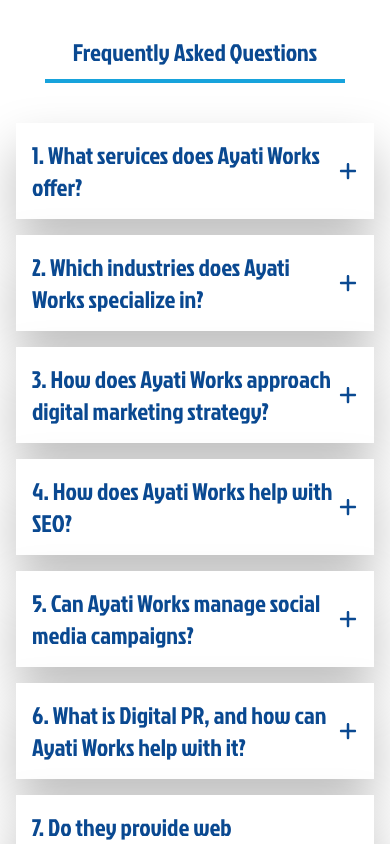
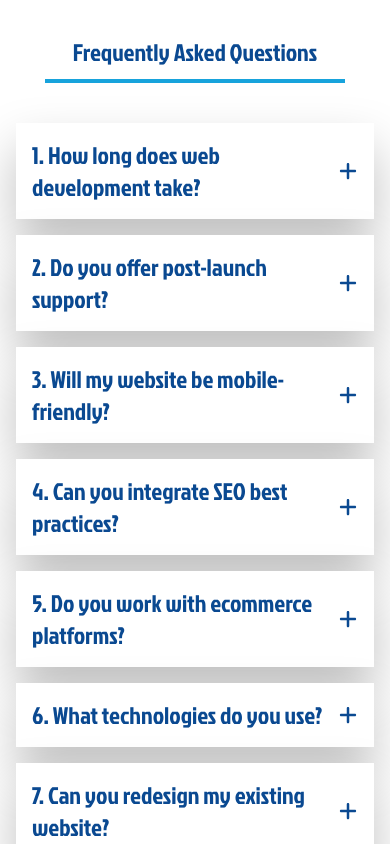
Before and after one commit to ayatiworkstechnologies/ayatiworks-frontend, a Next.js app: page / in a window 390 px wide. Shown: the part 9520-10364 px from the top of the page. Built offline with nearby package versions, Linux system fonts and the light colour scheme.

Commit message:
01/12/2025 added home faq 1

```diff
--- /dev/null
+++ b/src/app/components/Web Development/FAQSection.jsx
@@ -0,0 +1,164 @@
+"use client";
+import { useState } from "react";
+
+import { FaPlus, FaMinus } from "react-icons/fa6";
+
+import { motion, AnimatePresence } from "framer-motion";
+
+const faqs = [
+  {
+    question: "1. How long does web development take?",
+    answer:
+      "Most projects, including ecommerce sites, take 6-12 weeks, ensuring quality and performance. The timeline can be over 6 weeks and under 6 weeks depending on the scope of work arrived by the client and our experts.",
+  },
+  {
+    question: "2. Do you offer post-launch support?",
+    answer:
+      "Yes, we provide ongoing website maintenance for security, updates, and optimization.",
+  },
+  {
+    question: "3. Will my website be mobile-friendly?",
+    answer:
+      "Absolutely. Every website we build is fully responsive and optimized for mobile, tablet, and desktop devices.",
+  },
+  {
+    question: "4. Can you integrate SEO best practices?",
+    answer:
+      "Yes. We follow SEO-friendly coding standards, integrate meta tags, schema, and optimize content to improve search engine rankings.",
+  },
+  {
+    question: "5. Do you work with ecommerce platforms?",
+    answer:
+      "Yes, we specialize in ecommerce development using platforms like Shopify, WooCommerce, and custom solutions tailored to your needs.",
+  },
+  {
+    question: "6. What technologies do you use?",
+    answer:
+      "Our team works with modern stacks including React, Node.js, Next.js, WordPress, and Shopify to deliver high-performance, scalable websites.",
+  },
+  {
+    question: "7. Can you redesign my existing website?",
+    answer:
+      "Yes, we can refresh and modernize your current site to improve design, user experience, and performance while retaining your brand identity.",
+  },
+  {
+    question: "8. How do you ensure website security?",
+    answer:
+      "We implement SSL, firewalls, regular updates, and follow industry best practices to ensure your site remains secure.",
+  },
+  {
+    question: "9. Will I be able to manage my website after launch?",
+    answer:
+      "Yes, we provide CMS-based solutions and training so your team can easily update content, products, and pages without coding knowledge.",
+  },
+  {
+    question: "10. How much does web development cost?",
+    answer:
+      "Costs vary based on complexity, features, and integrations. After understanding your requirements, we provide a tailored quote that aligns with your budget and goals.",
+  },
+];
+
+export default function FAQSection() {
+  const [openIndex, setOpenIndex] = useState(null);
+
+  const toggleFAQ = (index) => {
+    setOpenIndex(openIndex === index ? null : index);
+  };
+
+  return (
+    <section className="section bg-white">
+      <div className="section-container">
+        {/* Heading */}
+        <motion.div
+          initial={{ opacity: 0, y: 40 }}
+          whileInView={{ opacity: 1, y: 0 }}
+          viewport={{ once: true, amount: 0.3 }}
+          transition={{ duration: 0.7, ease: "easeOut" }}
+          className="mb-10 text-center"
+        >
+          <h2 className="section-title font-medium text-center mb-3">
+            Frequently Asked Questions
+          </h2>
+          <motion.div
+            initial={{ scaleX: 0 }}
+            whileInView={{ scaleX: 1 }}
+            viewport={{ once: true }}
+            transition={{ duration: 0.6, ease: "easeInOut", delay: 0.3 }}
+            className="bg-secondary h-1 w-[300px] mt-2 mx-auto origin-left"
+          />
+        </motion.div>
+
+        <div className="grid grid-cols-1 lg:grid-cols-2 gap-12 items-start">
+          {/* Left: FAQ List */}
+          <div className="space-y-4">
+            {faqs.map((faq, index) => (
+              <motion.div
+                key={index}
+                initial={{ opacity: 0, y: 20 }}
+                whileInView={{ opacity: 1, y: 0 }}
+                viewport={{ once: true }}
+                transition={{ duration: 0.4, delay: index * 0.1 }}
+                className=" shadow-2xl bg-white p-4"
+              >
+                <button
+                  className="flex justify-between items-center w-full text-left"
+                  onClick={() => toggleFAQ(index)}
+                >
+                  <span className="font-medium font-primary text-2xl text-primary">
+                    {faq.question}
+                  </span>
+                  <motion.span
+                    animate={{ rotate: openIndex === index ? 180 : 0 }}
+                    transition={{ duration: 0.3 }}
+                    className="text-primary text-xl"
+                  >
+                    {openIndex === index ? <FaMinus /> : <FaPlus />}
+                  </motion.span>
+                </button>
+
+                {/* Animated Answer */}
+                <AnimatePresence>
+                  {openIndex === index && (
+                    <motion.div
+                      key="content"
+                      initial={{ opacity: 0, height: 0 }}
+                      animate={{ opacity: 1, height: "auto" }}
+                      exit={{ opacity: 0, height: 0 }}
+                      transition={{ duration: 0.4, ease: "easeInOut" }}
+                      className="overflow-hidden"
+                    >
+                      <p className="text-secondary font-secondary text-lg leading-6 mt-3">
+                        {faq.answer}
+                      </p>
+                    </motion.div>
+                  )}
+                </AnimatePresence>
+              </motion.div>
+            ))}
+          </div>
+
+          {/* Right: Illustration */}
+          <motion.div
+            initial={{ opacity: 0, scale: 0.9 }}
+            whileInView={{ opacity: 1, scale: 1 }}
+            viewport={{ once: true }}
+            transition={{ duration: 0.6, ease: "easeOut", delay: 0.2 }}
+            className="flex flex-col items-center text-center space-y-6"
+          >
+            <div>
+              <img
+                src="https://ayatiworks-storage.s3.us-east-1.amazonaws.com/assets/faq-img.png"
+                alt="FAQ Illustration"
+                className="w-full "
+              />
+            </div>
+            <h3 className="section-title">Any Questions?</h3>
+            <p className="text-black font-secondary text-base">
+              You can ask anything you want to know. Feedback welcome.
+            </p>
+          </motion.div>
+        </div>
+      </div>
+    </section>
+  );
+}
--- a/src/app/page.jsx
+++ b/src/app/page.jsx
@@ -2,7 +2,7 @@
 "use client";
 
 import dynamic from "next/dynamic";
-import HomeFAQSection from "./components/FAQSection";
+import HomeFAQSection from "./components/Web Development/FAQSection";
 
 /* ---------- ultra-light skeletons (no CLS) ---------- */
 const Box = ({ h = "h-[360px]" }) => (
```
Also changed, not shown: src/app/components/Home/FAQsection.jsx (renamed from src/app/components/FAQSection.jsx).
